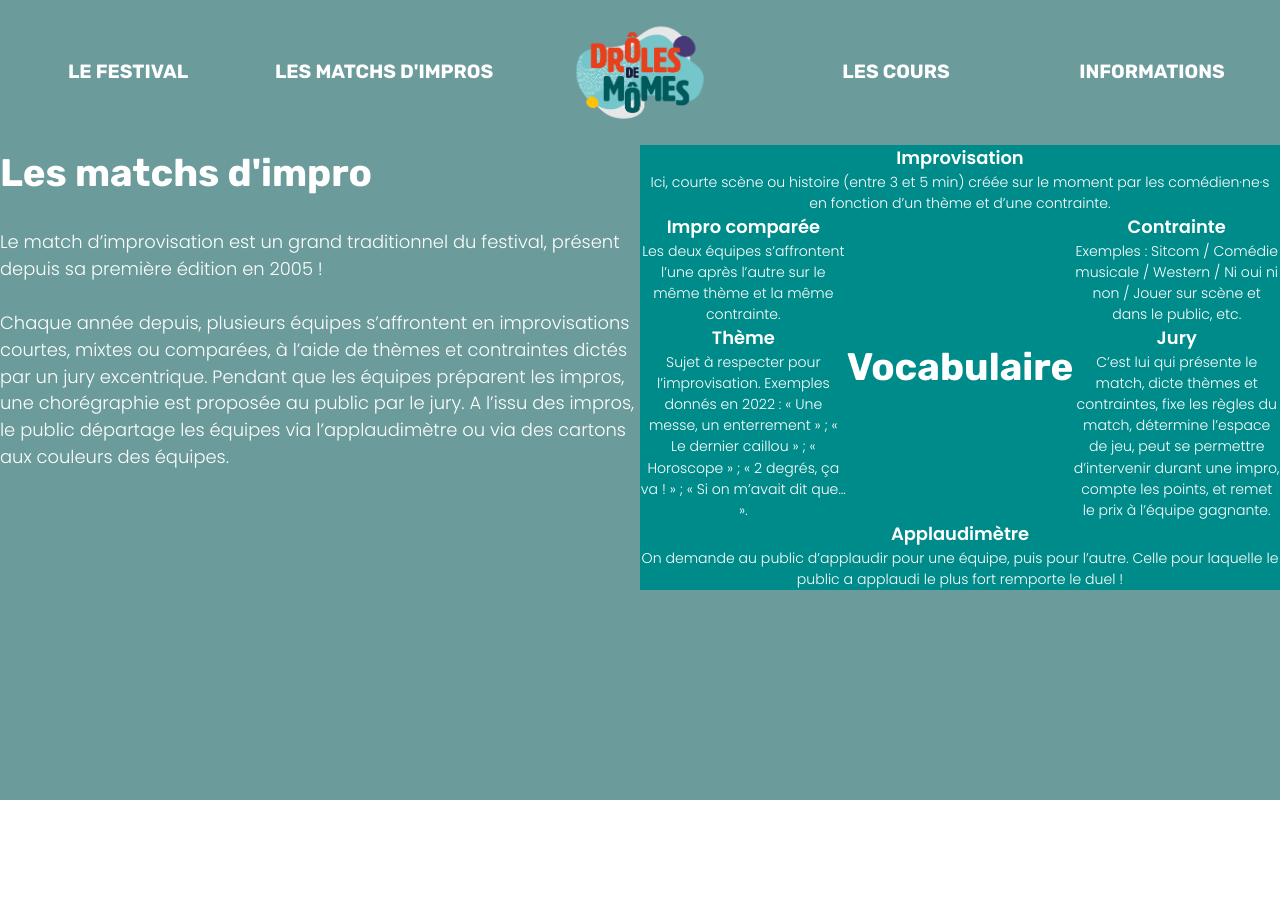
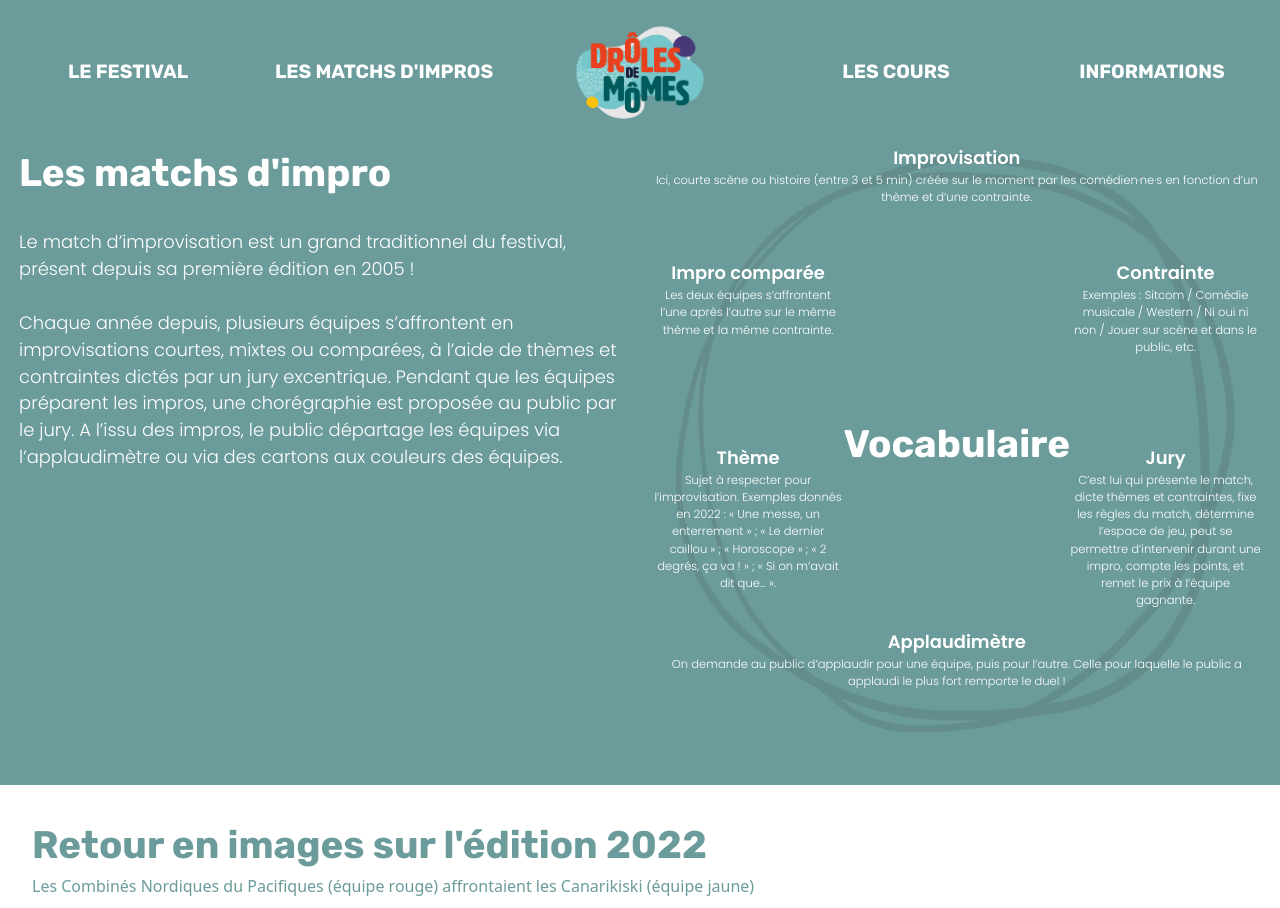
Before and after one commit to Aldwin-b/site_ddm, a React (Create React App) app: page / in a window 1280 px wide. Shown: the top 908 px of the page. Before the commit the page ends 800 px from the top, so only its background shows below. Built offline with nearby package versions, Linux system fonts and the light colour scheme.

Commit message:
Matchs V1 + Cours V1

```diff
--- a/src/App.js
+++ b/src/App.js
@@ -1,8 +1,9 @@
 import "./App.css";
 import Festival from "./Festival";
+import MatchsImpro from "./MatchsImpro";
 import Header from "./Header.js";
 //import Main from "./Main.js";
-import MatchsImpro from "./MatchsImpro";
+import Cours from "./Cours";
 
 function App() {
   return (
--- a/src/MatchsImpro.js
+++ b/src/MatchsImpro.js
@@ -3,6 +3,7 @@ import pic from "./images/festival_pic_1.jpg";
 const MatchsImpro = () => {
   return (
     <div className="match_container">
+      <div className="match_rules_container">
         <div className="match_column">
           <div className="match_title">
             <span className="title">Les matchs d'impro</span>
@@ -18,10 +19,11 @@ const MatchsImpro = () => {
               <br />
               Chaque année depuis, plusieurs équipes s’affrontent en
               improvisations courtes, mixtes ou comparées, à l’aide de thèmes et
-            contraintes dictés par un jury excentrique. Pendant que les équipes
-            préparent les impros, une chorégraphie est proposée au public par le
-            jury. A l’issu des impros, le public départage les équipes via
-            l’applaudimètre ou via des cartons aux couleurs des équipes.
+              contraintes dictés par un jury excentrique. Pendant que les
+              équipes préparent les impros, une chorégraphie est proposée au
+              public par le jury. A l’issu des impros, le public départage les
+              équipes via l’applaudimètre ou via des cartons aux couleurs des
+              équipes.
               <br />
             </div>
           </div>
@@ -31,7 +33,7 @@ const MatchsImpro = () => {
             <div className="row">
               <div className="textbox">
                 <div className="title3">Improvisation</div>
-              <div className="text_small_W">
+                <div className="text_verysmall_W">
                   Ici, courte scène ou histoire (entre 3 et 5 min) créée sur le
                   moment par les comédien·ne·s en fonction d’un thème et d’une
                   contrainte.
@@ -43,7 +45,7 @@ const MatchsImpro = () => {
                 <div className="textbox">
                   <div>
                     <div className="title3">Impro comparée</div>
-                  <div className="text_small_W">
+                    <div className="text_verysmall_W">
                       Les deux équipes s’affrontent l’une après l’autre sur le
                       même thème et la même contrainte.
                     </div>
@@ -51,11 +53,11 @@ const MatchsImpro = () => {
                 </div>
                 <div className="textbox">
                   <div className="title3">Thème</div>
-                <div className="text_small_W">
+                  <div className="text_verysmall_W">
                     Sujet à respecter pour l’improvisation. Exemples donnés en
-                  2022 : « Une messe, un enterrement » ; « Le dernier caillou »
-                  ; « Horoscope » ; « 2 degrés, ça va ! » ; « Si on m’avait dit
-                  que… ».
+                    2022 : « Une messe, un enterrement » ; « Le dernier caillou
+                    » ; « Horoscope » ; « 2 degrés, ça va ! » ; « Si on m’avait
+                    dit que… ».
                   </div>
                 </div>
               </div>
@@ -65,18 +67,18 @@ const MatchsImpro = () => {
               <div className="sub_column">
                 <div className="textbox">
                   <div className="title3">Contrainte</div>
-                <div className="text_small_W">
-                  Exemples : Sitcom / Comédie musicale / Western / Ni oui ni non
-                  / Jouer sur scène et dans le public, etc.
+                  <div className="text_verysmall_W">
+                    Exemples : Sitcom / Comédie musicale / Western / Ni oui ni
+                    non / Jouer sur scène et dans le public, etc.
                   </div>
                 </div>
                 <div className="textbox">
                   <div className="title3">Jury</div>
-                <div className="text_small_W">
-                  C’est lui qui présente le match, dicte thèmes et contraintes,
-                  fixe les règles du match, détermine l’espace de jeu, peut se
-                  permettre d’intervenir durant une impro, compte les points, et
-                  remet le prix à l’équipe gagnante.
+                  <div className="text_verysmall_W">
+                    C’est lui qui présente le match, dicte thèmes et
+                    contraintes, fixe les règles du match, détermine l’espace de
+                    jeu, peut se permettre d’intervenir durant une impro, compte
+                    les points, et remet le prix à l’équipe gagnante.
                   </div>
                 </div>
               </div>
@@ -84,7 +86,7 @@ const MatchsImpro = () => {
             <div className="row">
               <div className="textbox">
                 <div className="title3"> Applaudimètre</div>
-              <div className="text_small_W">
+                <div className="text_verysmall_W">
                   On demande au public d’applaudir pour une équipe, puis pour
                   l’autre. Celle pour laquelle le public a applaudi le plus fort
                   remporte le duel !
@@ -94,6 +96,30 @@ const MatchsImpro = () => {
           </div>
         </div>
       </div>
+      <div className="edition_container">
+        <div className="edition_title">
+          <span className="title2_big">
+            Retour en images sur l'édition 2022
+          </span>
+        </div>
+        <div className="edition_text">
+          <span className="text_G">
+            Les Combinés Nordiques du Pacifiques (équipe rouge) affrontaient les
+            Canarikiski (équipe jaune)
+          </span>
+        </div>
+        <div className="edition_photos">
+          <img src={pic} className="pic_edition" alt="" />
+          <img src={pic} className="pic_edition" alt="" />
+          <img src={pic} className="pic_edition" alt="" />
+          <img src={pic} className="pic_edition" alt="" />
+          <img src={pic} className="pic_edition" alt="" />
+          <img src={pic} className="pic_edition" alt="" />
+          <img src={pic} className="pic_edition" alt="" />
+          <img src={pic} className="pic_edition" alt="" />
+        </div>
+      </div>
+    </div>
   );
 };
 
--- a/src/site_styles.css
+++ b/src/site_styles.css
@@ -17,6 +17,17 @@
   font-size: 1.1vw;
 }
 
+.text_verysmall_W {
+  color: white;
+  font-family: "P_Light";
+  font-size: 0.9vw;
+}
+
+.text_G {
+  color: rgb(107, 155, 155);
+  font-size: 1.25vw;
+}
+
 .text_B {
   color: black;
   font-family: "P_Light";
@@ -27,6 +38,12 @@
   color: white;
   font-size: 3vw;
   font-weight: bolder;
+  font-family: "R_VariableFont";
+}
+.title2_big {
+  color: rgb(107, 155, 155);
+  font-size: 3vw;
+  font-weight: bold;
   font-family: "R_VariableFont";
 }
 .title2 {
@@ -66,7 +83,7 @@
 .textbox {
   display: flex;
   flex: 1;
-  max-width: 50vw;
+  max-width: 30vw;
   flex-direction: column;
   margin-left: auto;
   margin-right: auto;
@@ -127,40 +144,34 @@
   display: flex;
   flex: 1;
   height: fit-content;
-  background: linear-gradient(
-    rgb(107, 155, 155) 0%,
-    rgb(107, 155, 155) 95%,
-    rgb(132, 163, 163) 100%
-  );
+  background-color: rgb(107, 155, 155);
+  padding-bottom: 1%;
+  min-height: 80vh;
 }
 
 .festival_container_2 {
   display: flex;
-  flex-direction: row;
+  flex-direction: co;
   flex: 1;
   padding: 2.5%;
   height: fit-content;
   min-height: 100vh;
-  background: linear-gradient(
-    rgb(132, 163, 163) 0%,
-    white 5%,
-    white 95%,
-    rgb(107, 155, 155) 100%
-  );
+  background-color: white;
 }
 
 .festival_container_3 {
   display: flex;
   padding-left: 2.5%;
   padding-right: 2.5%;
+  padding-top: 1%;
+  padding-bottom: 2%;
   flex: 1;
   min-height: 100vh;
   flex-direction: column;
-  background: linear-gradient(
-    rgb(107, 155, 155) 0%,
-    rgb(107, 155, 155) 95%,
-    rgb(132, 163, 163) 100%
-  );
+  background-image: url("./images/circle_background.png");
+  background-repeat: no-repeat;
+  background-position: center;
+  background-size: 200vh;
 }
 .festival_container_4 {
   display: flex;
@@ -170,10 +181,11 @@
   flex: 1;
   height: fit-content;
   min-height: 100vh;
-  background: linear-gradient(rgb(132, 163, 163) 0%, white 5%, white 95%);
+  background-color: white;
 }
 .festival_column {
   display: flex;
+  flex: 1;
   flex-direction: column;
   align-items: center;
 }
@@ -287,13 +299,22 @@ Bénévoles
 /*
 MATCHS D'IMPROS
 */
-
-.match_container {
+.match_cotainer {
   display: flex;
+  flex-direction: column;
+}
+.match_rules_container {
+  display: flex;
+  flex-direction: row;
+  padding-left: 0.5%;
+  padding-right: 0.5%;
+  height: 80vh;
 }
 
 .match_column {
   flex: 1;
+  padding-left: 1%;
+  padding-right: 1%;
 }
 
 .match_title {
@@ -305,11 +326,117 @@ MATCHS D'IMPROS
 }
 
 .match_circle {
-  background-color: darkcyan;
+  display: flex;
+  min-height: 75vh;
+  flex-direction: column;
+  background-image: url("./images/circle_background.png");
+  background-repeat: no-repeat;
+  background-position: center;
+  background-size: 160vh;
+}
+/*Editions*/
+
+.edition_container {
   display: flex;
   flex-direction: column;
+  min-height: 100vh;
+  background-color: white;
+  padding: 2.5%;
+}
+.edition_title {
+  text-align: start;
+  flex: 0.5;
+}
+.edition_text {
+  flex: 0.5;
+  text-align: start;
+}
+.edition_photos {
+  display: flex;
+  flex: 1;
+  flex-wrap: wrap;
+  justify-content: space-around;
+}
+.pic_edition {
+  padding: 1%;
+  min-width: 20vw;
 }
 
+/*
+COURS
+*/
+.cours {
+  display: flex;
+  flex-direction: column;
+  padding-left: 2.5%;
+  padding-right: 2.5%;
+}
+.cours_container1 {
+  height: 80vh;
+}
+.cours_container2 {
+  padding-top: 2%;
+  min-height: 100vh;
+}
+.cours_text_container {
+  display: flex;
+}
+.cours_title {
+  text-align: start;
+  margin-bottom: 2%;
+}
+
+.cours_text1 {
+  flex: 1;
+  border-color: white;
+  border-style: solid;
+  border-top: none;
+  border-bottom: none;
+  border-left: none;
+  text-align: start;
+  padding-right: 2.5%;
+}
+.cours_text2 {
+  flex: 2;
+  text-align: start;
+  border-color: white;
+  border-style: solid;
+  border-top: none;
+  border-bottom: none;
+  border-right: none;
+  padding-left: 2.5%;
+  padding-bottom: 1%;
+}
+
+.cours_text3 {
+  text-align: start;
+  padding-bottom: 1%;
+}
+
+.cours_photos {
+  display: flex;
+  flex-direction: row;
+}
+.cours_main_photo {
+  display: flex;
+  flex: 1;
+  align-items: center;
+  justify-content: center;
+}
+.cours_big {
+  height: 100%;
+  width: auto;
+}
+.cours_small_photo {
+  flex: 1;
+  display: flex;
+  flex-wrap: wrap;
+  justify-content: space-around;
+  align-items: center;
+}
+.cours_small {
+  padding-bottom: 1%;
+}
 /*Autre*/
 .header {
   display: flex;
```
Also changed, not shown: src/Cours.js (added, +74 -0 lines), src/Edition2022.js (added, +26 -0 lines), src/Festival.js (+19 -10 lines), src/images/circle_background.png (added). Lines whose indentation alone changed are shown as unchanged.
